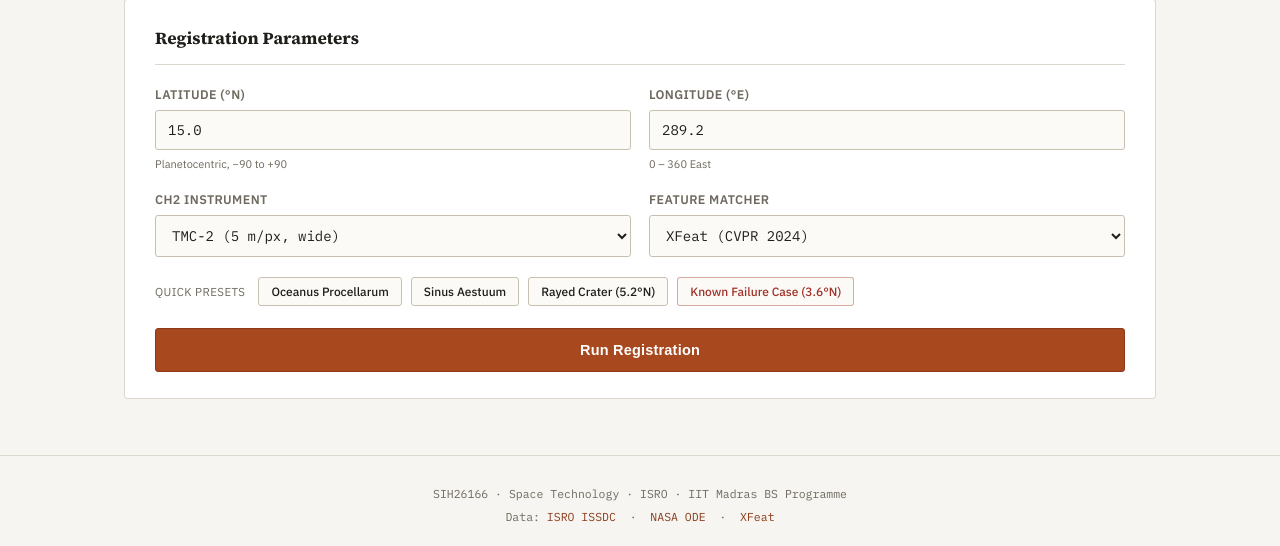
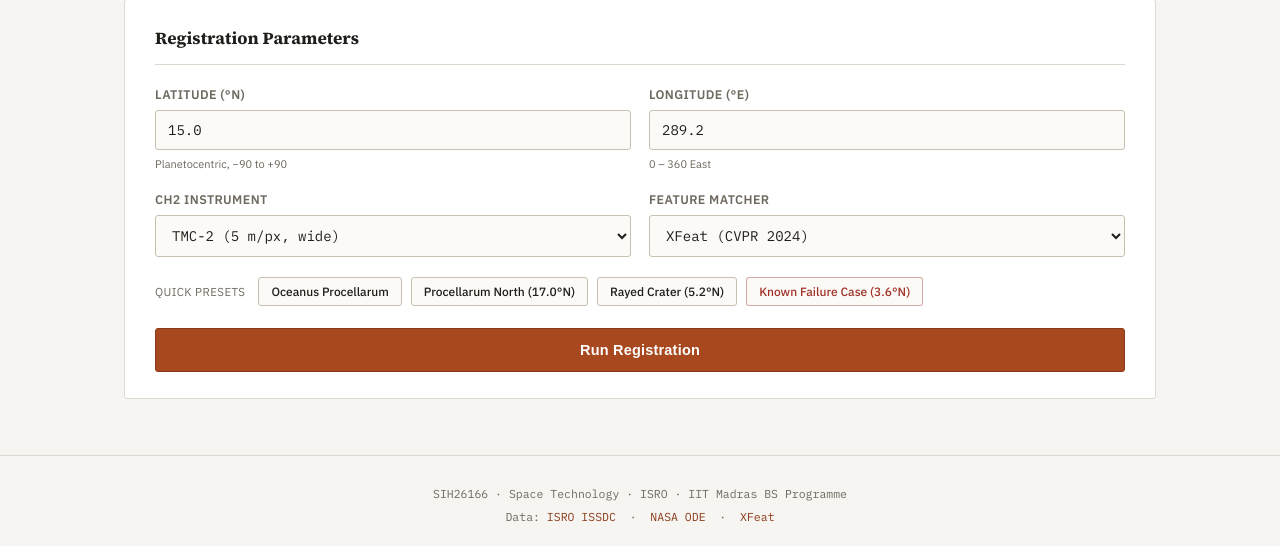
Before and after one commit to mahi028/Lunar-Matchbench, a FastAPI app: page / in a window 1280 px wide. Shown: the part 129-675 px from the top of the page. Run offline with FastAPI, Linux system fonts and the light colour scheme; parts of the project's set-up code (start-up, migrations or seed data) failed here and were passed over.

Commit message:
Replace unreliable Sinus Aestuum preset with a verified working site
Sinus Aestuum (10.2N, 289.5E) doesn't reliably register: the only two
LROC NAC frames covering that coordinate were acquired 2013-02-04,
about 6.8 years before the matched CH2 TMC frame (Dec 2019). Traced
the coarse-to-fine localization scan by hand across both candidate
frames -- the best achievable SIFT correlation anywhere in either
strip is 20-25 matches, within the documented noise band (repetitive
lunar terrain produces spurious 20-60 match "peaks"), never clearing
the 100-match confidence floor. This is a genuine sun-angle/shadow
mismatch between acquisitions years apart, not a bug to route around.

Replaced with 17.03N, 289.07E, verified via a real end-to-end run
through the UI: confident coarse-scan localization (221 matches, well
above the noise floor), 19 inlier tie-points, 73% inlier ratio, 1.24px
reprojection RMSE.

Co-Authored-By: Claude Sonnet 5 <noreply@anthropic.com>

```diff
--- a/src/lunar_matchbench/api/templates/index.html
+++ b/src/lunar_matchbench/api/templates/index.html
@@ -62,7 +62,7 @@
         <div class="presets">
           <span class="preset-label">Quick presets</span>
           <button type="button" class="preset-btn" data-lat="15.0" data-lon="289.2">Oceanus Procellarum</button>
-          <button type="button" class="preset-btn" data-lat="10.2" data-lon="289.5">Sinus Aestuum</button>
+          <button type="button" class="preset-btn" data-lat="17.0333751" data-lon="289.071357">Procellarum North (17.0&deg;N)</button>
           <button type="button" class="preset-btn" data-lat="5.17879877" data-lon="288.954173">Rayed Crater (5.2&deg;N)</button>
           <button type="button" class="preset-btn preset-btn--fail" data-lat="3.613415864967716" data-lon="289.12239203822105">Known Failure Case (3.6&deg;N)</button>
         </div>
```
